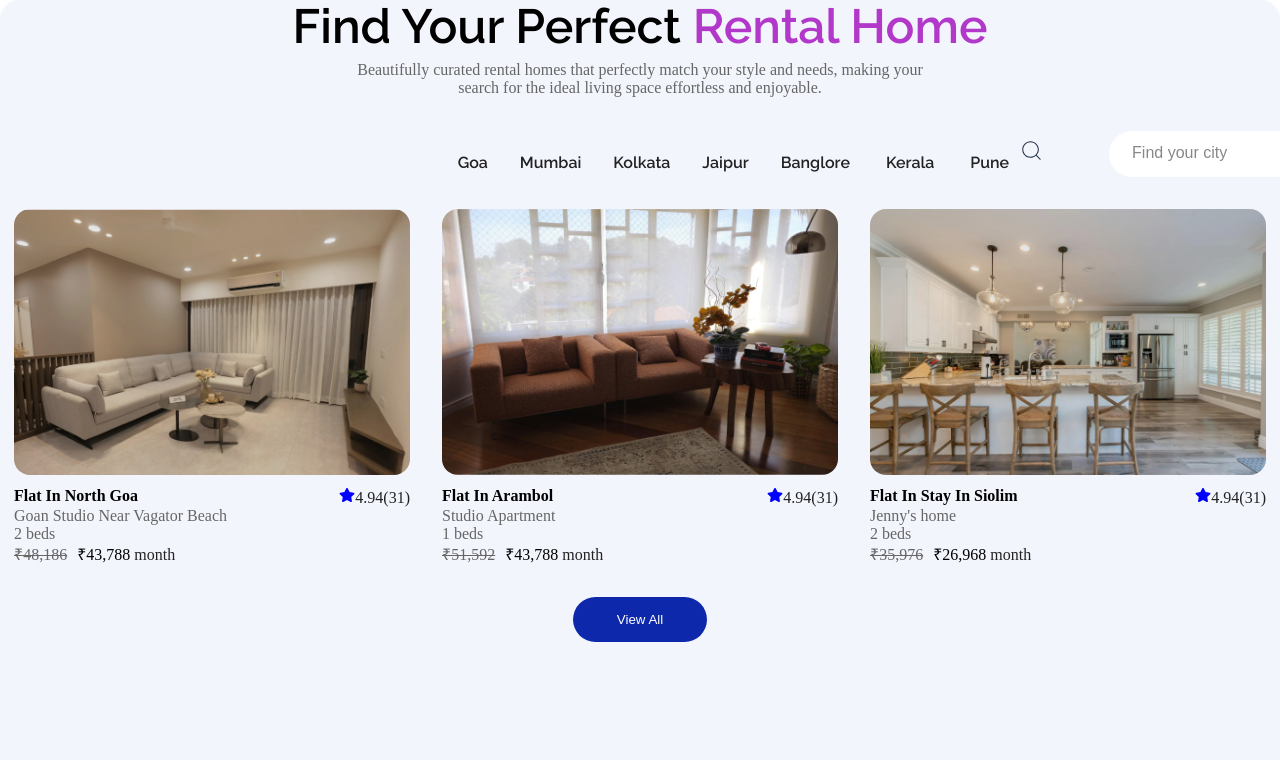
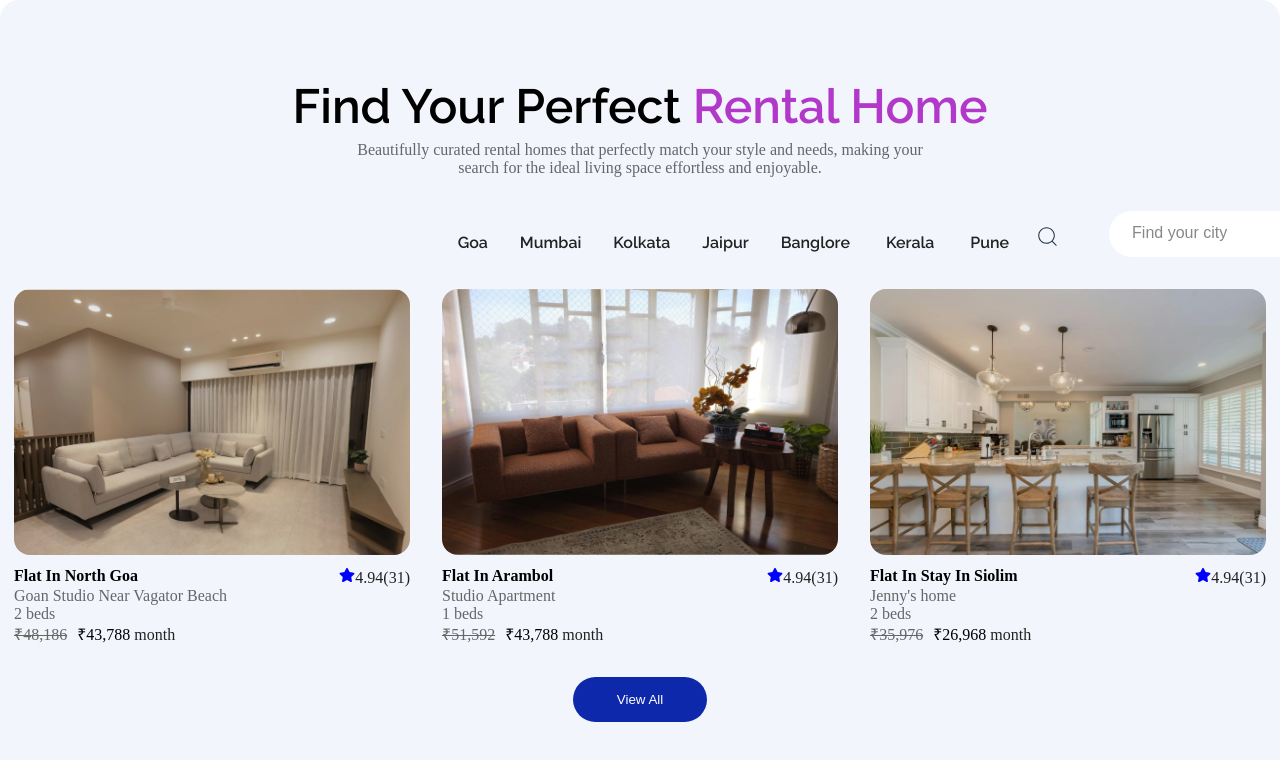
Before and after one commit to Kaushall-raut/Rental-home-Assignment, a React (Vite) app: page / in a window 1280 px wide. Shown: the top 760 px of the page. Built offline with nearby package versions, Linux system fonts and the light colour scheme.

Commit message:
fixed compact container issue

```diff
--- a/src/components/Hero-section.jsx
+++ b/src/components/Hero-section.jsx
@@ -5,7 +5,7 @@ import { Btn } from "./Hero-btn";
 export const Herosection = () => {
   return (
     <div className="container">
-      <div>
+      <div >
         <div className="title">
           <div>
             <h1>
--- a/src/components/hero.css
+++ b/src/components/hero.css
@@ -56,8 +56,8 @@ span {
   width: 4.53px;
   color: #253046;
   font-size: 25px;
-  top: 8.6rem;
-  right: 16rem;
+  top: 14rem;
+  right: 15rem;
 }
 .nav{
     display: flex;
@@ -148,3 +148,7 @@ nav{
   align-items: center;
   justify-content: center;
 }
+.title{
+
+  padding-top:5rem ;
+}
```
